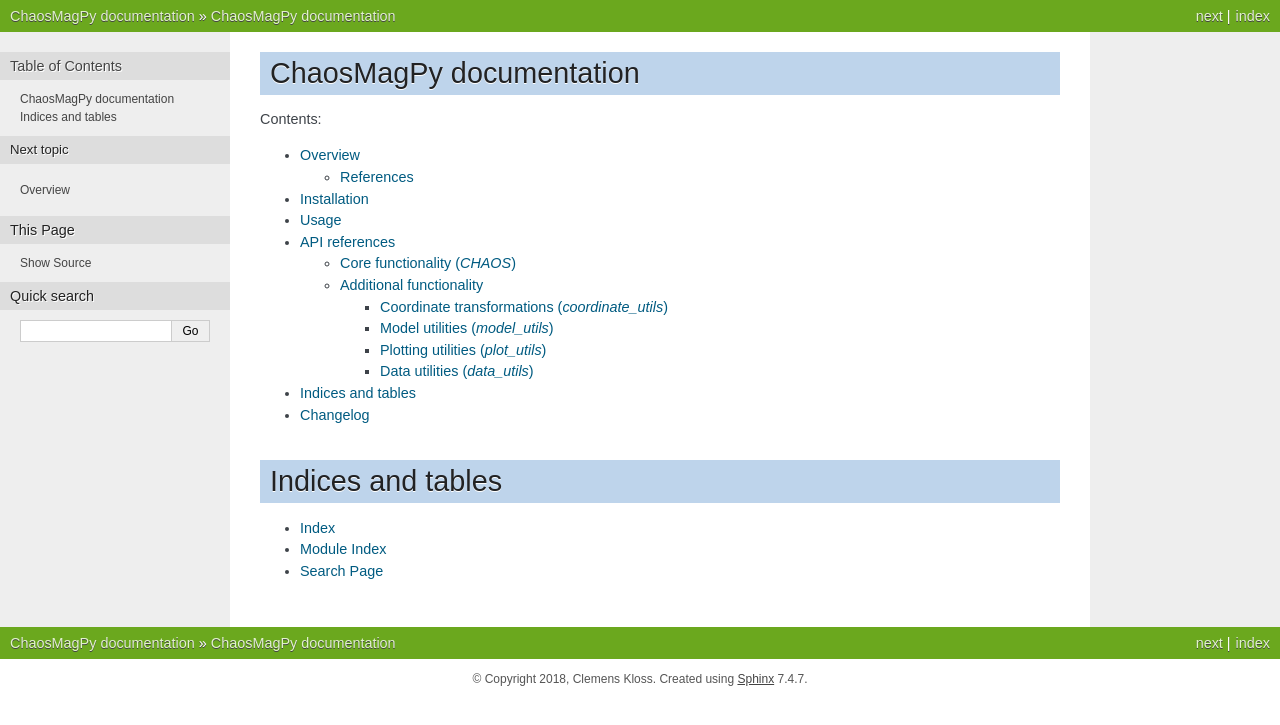
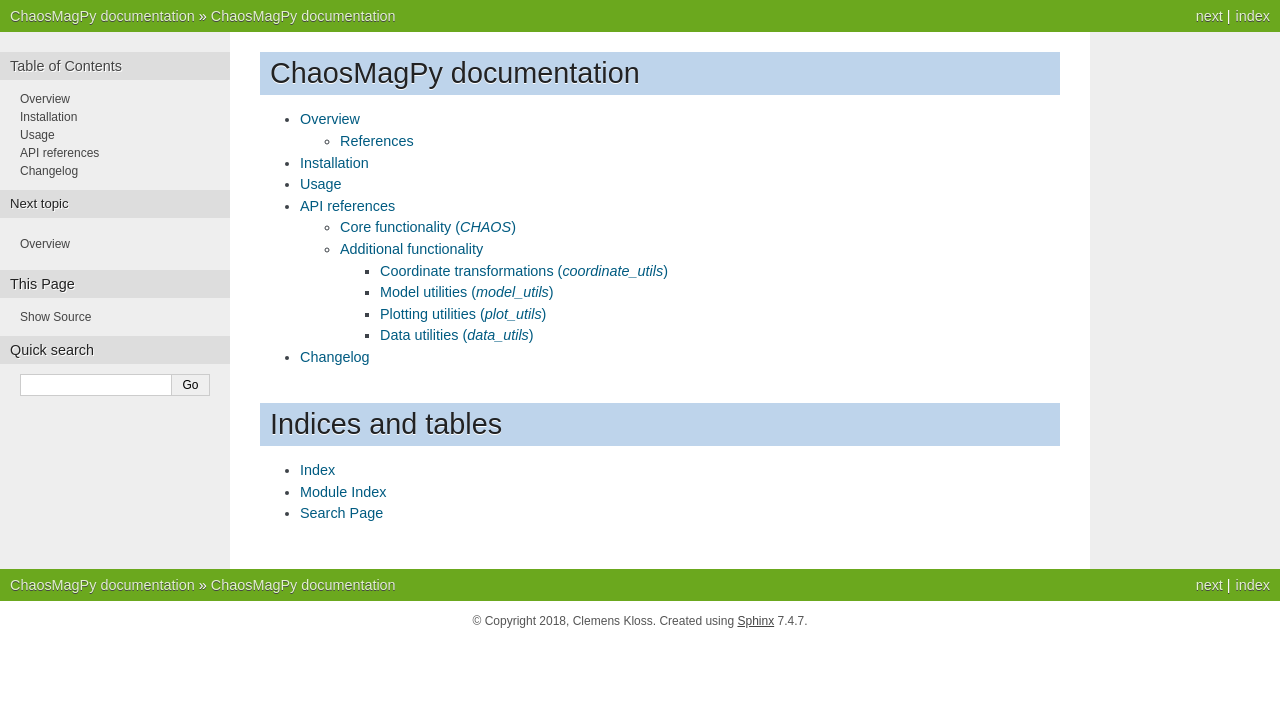
Before and after one commit to ancklo/ChaosMagPy, a Sphinx documentation site: the page built from docs/source/index.rst, in a window 1280 px wide. Shown: the top 725 px of the page. Built offline with Sphinx 7.4.7, drawn with Linux system fonts in a browser that asks for light colours.

Commit message:
Changed toc layout and added code view to documentation.

```diff
--- a/INSTALLATION.rst
+++ b/INSTALLATION.rst
@@ -16,8 +16,8 @@
 
     >>> pip install chaosmagpy
 
-    or, if you downloaded the package files, with:
+   or, if you downloaded the package files, with:
 
 	>>> pip install chaosmagpy-x.x.tar.gz
 
-    replacing `x` with the correct version.
+   replacing `x` with the correct version.
--- a/docs/source/conf.py
+++ b/docs/source/conf.py
@@ -45,6 +45,7 @@
     'sphinx.ext.intersphinx',
     'sphinx.ext.todo',
     'sphinx.ext.ifconfig',
+    'sphinx.ext.viewcode',
     'numpydoc',
     'sphinx.ext.mathjax'
 ]
@@ -105,8 +106,8 @@
 # defined by theme itself.  Builtin themes are using these templates by
 # default: ``['localtoc.html', 'relations.html', 'sourcelink.html',
 # 'searchbox.html']``.
-#
-# html_sidebars = {}
+
+html_sidebars = {'**': ['globaltoc.html', 'relations.html', 'sourcelink.html', 'searchbox.html']}
 
 
 # -- Options for HTMLHelp output ---------------------------------------------
--- a/docs/source/index.rst
+++ b/docs/source/index.rst
@@ -8,7 +8,6 @@
 
 .. toctree::
    :maxdepth: 3
-   :caption: Contents:
 
    readme
    installation
--- a/docs/source/references.rst
+++ b/docs/source/references.rst
@@ -51,10 +51,3 @@
     :special-members:
     :inherited-members:
     :show-inheritance:
-
-Indices and tables
-==================
-
-* :ref:`genindex`
-* :ref:`modindex`
-* :ref:`search`
```
